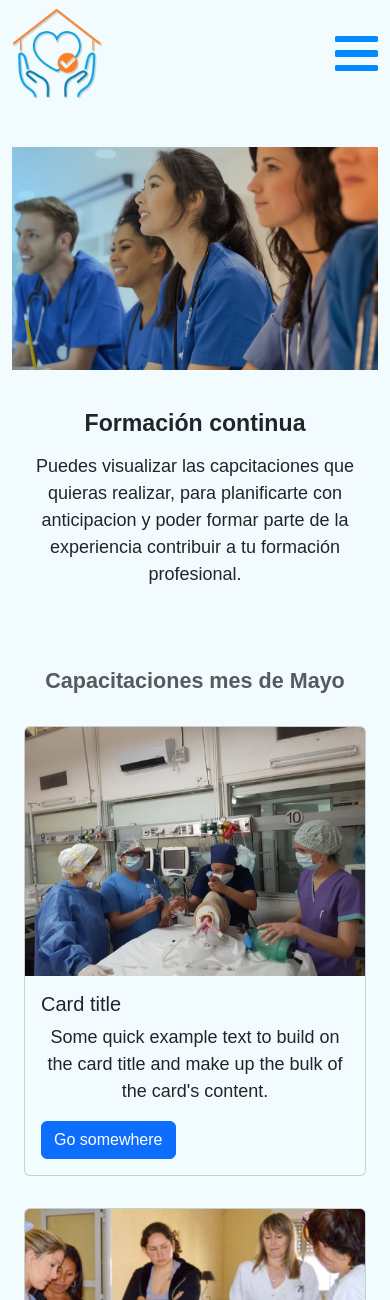
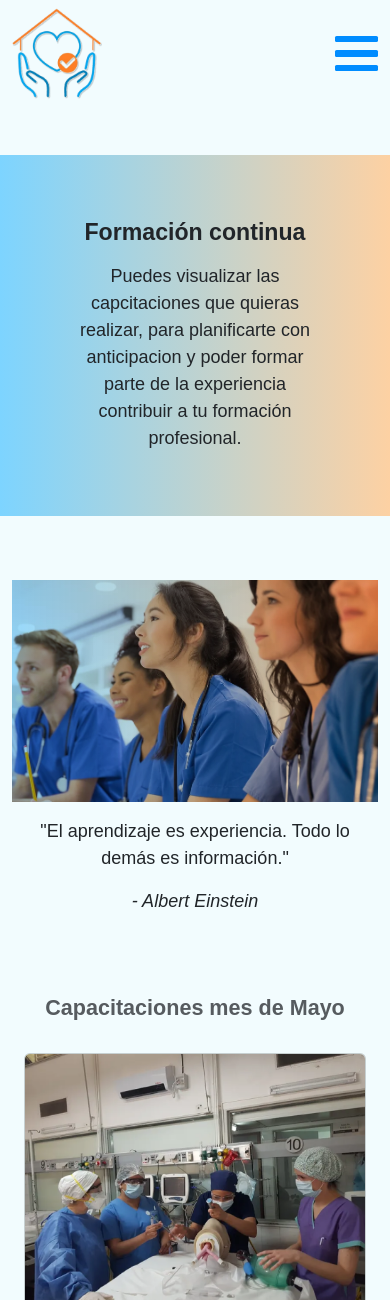
Before and after one commit to CristianSombra/NursingHRRG, a React (Vite) app in the folder nursingHRRG/: page /updates in a window 390 px wide. Shown: the top 1300 px of the page. Built offline with nearby package versions, Linux system fonts and the light colour scheme.

Commit message:
Home, Updates, Contact
Effects and styles updated.

```diff
--- a/nursingHRRG/src/views/contact/contact.jsx
+++ b/nursingHRRG/src/views/contact/contact.jsx
@@ -117,7 +117,7 @@ const Contact = () => {
                             animate={{opacity:1, filter: 'blur(0)'}}
                             transition={{duration: 1.2, delay: 0.6}}
                             >
-                                Puedes visualizar los diferentes tipos de licencias existentes, con su explicacións, pasos y los archivos descargables. Recuerda que es bueno que organices con tus compañeros de turno para la correcta planificación del personal.
+                                Puedes contactarte con nosotros, si no eres personal del hospital pero eres un enfermero entusiasta puedes enviarnos un mensaje.
                         </motion.p>
                     </div>
                 </div>
--- a/nursingHRRG/src/views/home/home.css
+++ b/nursingHRRG/src/views/home/home.css
@@ -2,6 +2,8 @@
     padding: 0;
     margin: 0;
 }
+
+/* Sección Banner */
 
 .image-container {
     position: relative;
@@ -43,6 +45,18 @@
     top: 0;
     left: 0;
     padding: 20px;
+}
+
+
+/* Sección Banner movile */
+
+.titles-mobile h3 {
+    color: #2A4866;
+    font-weight: bold;
+}
+
+.titles-mobile h5 {
+    color: grey;
 }
 
 
--- a/nursingHRRG/src/views/home/home.jsx
+++ b/nursingHRRG/src/views/home/home.jsx
@@ -78,9 +78,21 @@ const Home = () => {
                 </div>
 
                 <div className="row my-4 d-flex justify-content-center text-center d-md-none ">
-                    <div className="col">
-                        <h3>Departamento de Enfermería</h3>
-                        <h5 className="text-disabled">Rio Grande, Tierra del Fuego</h5>
+                    <div className="col titles-mobile">
+                        <motion.h3
+                            initial={{y: -50, opacity: 0, filter: 'blur(6px)'}}
+                            animate={{y: 0, opacity: 1, filter: 'blur(0)'}}
+                            transition={{duration: 1.2, delay: 0.4}}
+                            >
+                                Departamento de Enfermería
+                        </motion.h3>
+                        <motion.h5
+                            initial={{y: -50, opacity: 0, filter: 'blur(6px)'}}
+                            animate={{y: 0, opacity: 1, filter: 'blur(0)'}}
+                            transition={{duration: 1.4, delay: 0.6}}
+                            >
+                                Rio Grande, Tierra del Fuego
+                        </motion.h5>
                         <div className="image-container mt-3">
                             <img src={bannerHomeMobile} className="img-fluid" alt="" />
                             <div className="image-overlay"></div>
--- a/nursingHRRG/src/views/updates/updates.css
+++ b/nursingHRRG/src/views/updates/updates.css
@@ -1,6 +1,10 @@
 .container-updates {
     padding: 0;
     margin: 0;
+}
+
+.container-updates-title {
+    background: linear-gradient(to right, #7dd4ff, #fdd1a3);
 }
 
 .image-container-updates {
--- a/nursingHRRG/src/views/updates/updates.jsx
+++ b/nursingHRRG/src/views/updates/updates.jsx
@@ -15,6 +15,8 @@ import './updates.css';
 const Updates = () => {
     const basePath = '/';
     const pdfPath = basePath + "licences/";
+
+    const sentence = "El aprendizaje es experiencia. Todo lo demás es información.";
 
     const textContainerVariants = {
         hidden: { opacity: 0 },
@@ -62,7 +64,7 @@ const Updates = () => {
                                             initial="hidden"
                                             animate="visible"
                                             >
-                                        {"El aprendizaje es experiencia. Todo lo demás es información.".split("").map((letter, index) => (
+                                            {['"'].concat(sentence.split(""), '"').map((letter, index) => (
                                 <motion.span key={index} variants={letterVariants}>{letter}</motion.span>
                                 ))}
                                         </motion.p>
@@ -80,20 +82,11 @@ const Updates = () => {
                         </div>
                     </div>
 
-                    <div className="row my-4 d-flex justify-content-center text-center d-md-none">
-                    <div className="col">
-                        <div className="image-container mt-3">
-                            <img src={bannerUpdatesMobile} className="img-fluid" alt="" />
-                            <div className="image-overlay"></div>
-                        </div>
-                    </div>
-                </div>
-
                 </div>
 
                 {/* Sección Título */}
                 <div className="container">
-                    <div className="row my-3 d-flex justify-content-center text-center">
+                    <div className="row my-3 d-flex justify-content-center text-center d-none d-md-flex">
                         <div className="col">
                             <motion.h3
                                 initial={{y: -50, opacity: 0, filter: 'blur(4px)'}}
@@ -108,6 +101,62 @@ const Updates = () => {
                                 transition={{duration: 1.2, delay: 0.6}}
                             >
                                 Puedes visualizar las capcitaciones que quieras realizar, para planificarte con anticipacion y poder  formar parte de la experiencia contribuir a tu formación profesional.
+                            </motion.p>
+                        </div>
+                    </div>
+                </div>
+
+                {/* Sección Título mobile */}
+                <section className="container-fluid container-updates-title">
+                    <div className="row my-5 d-flex justify-content-center text-center d-md-none">
+                        <div className="col-8 my-5">
+                            <motion.h3
+                                initial={{y: -50, opacity: 0, filter: 'blur(4px)'}}
+                                animate={{y: 0, opacity: 1, filter: 'blur(0)'}}
+                                transition={{duration: 1.2, delay: 0.4}}
+                                className="fw-bold my-3">
+                                    Formación continua
+                                </motion.h3>
+                            <motion.p
+                                initial={{opacity:0, filter: 'blur(4px)'}}
+                                animate={{opacity:1, filter: 'blur(0)'}}
+                                transition={{duration: 1.2, delay: 0.6}}
+                            >
+                                Puedes visualizar las capcitaciones que quieras realizar, para planificarte con anticipacion y poder  formar parte de la experiencia contribuir a tu formación profesional.
+                            </motion.p>
+                        </div>
+                    </div>
+                </section>
+
+                <div className="container">
+                    <div className="row my-4 d-flex justify-content-center text-center d-md-none">
+                        <div className="col">
+                            <motion.div
+                                initial={{x: 50, opacity: 0, filter: 'blur(5px)'}}
+                                animate={{x: 0, opacity: 1, filter: 'blur(0)'}}
+                                transition={{duration: 1.6, delay: 0.6}}
+                                className="image-container my-3">
+                                    <img src={bannerUpdatesMobile} className="img-fluid" alt="" />
+                                    <div className="image-overlay"></div>
+                            </motion.div>
+                        </div>
+                        <div className="col-12">
+                            <motion.p
+                                variants={textContainerVariants}
+                                initial="hidden"
+                                animate="visible"
+                                >
+                                {['"'].concat(sentence.split(""), '"').map((letter, index) => (
+                                <motion.span key={index} variants={letterVariants}>{letter}</motion.span>
+                                ))}
+                            </motion.p>
+                            <motion.p
+                                initial={{ opacity: 0 }}
+                                animate={{ opacity: 1 }}
+                                transition={{ duration: 1.2, delay: 1.8 }}
+                                style={{ fontStyle: 'italic' }}
+                            >
+                                - Albert Einstein
                             </motion.p>
                         </div>
                     </div>
```
Lines whose indentation alone changed are shown as unchanged.
